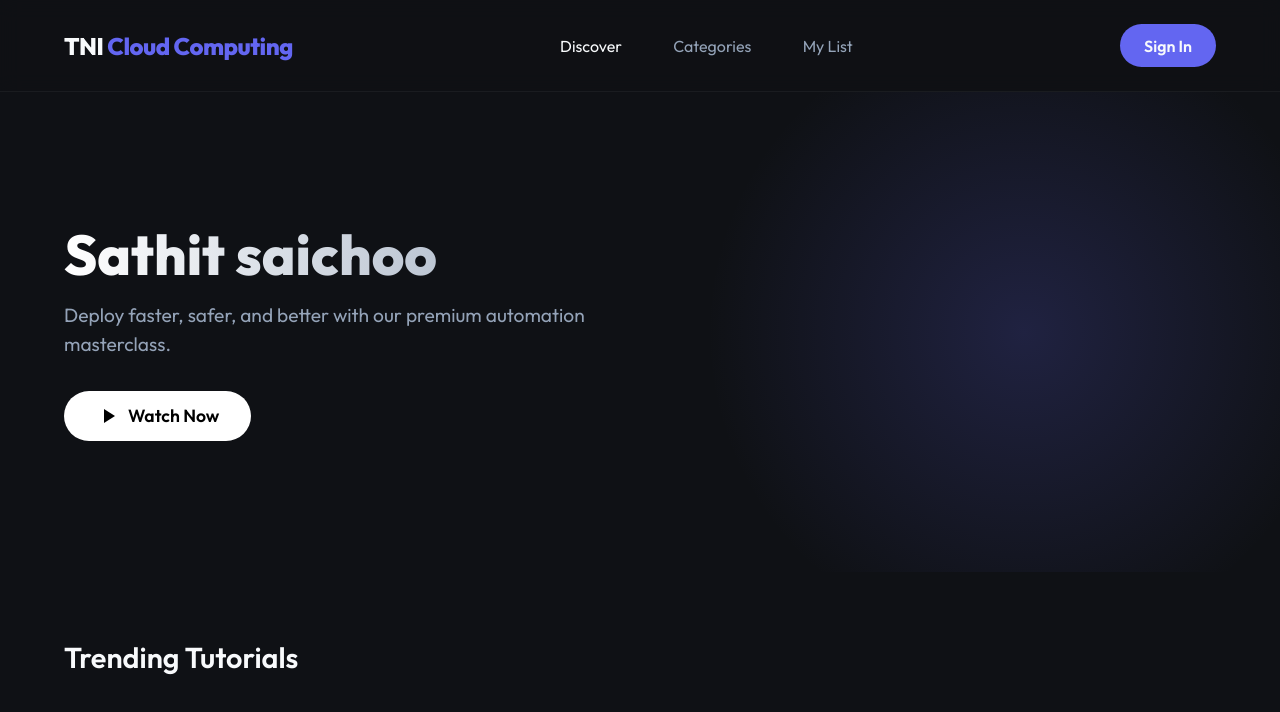
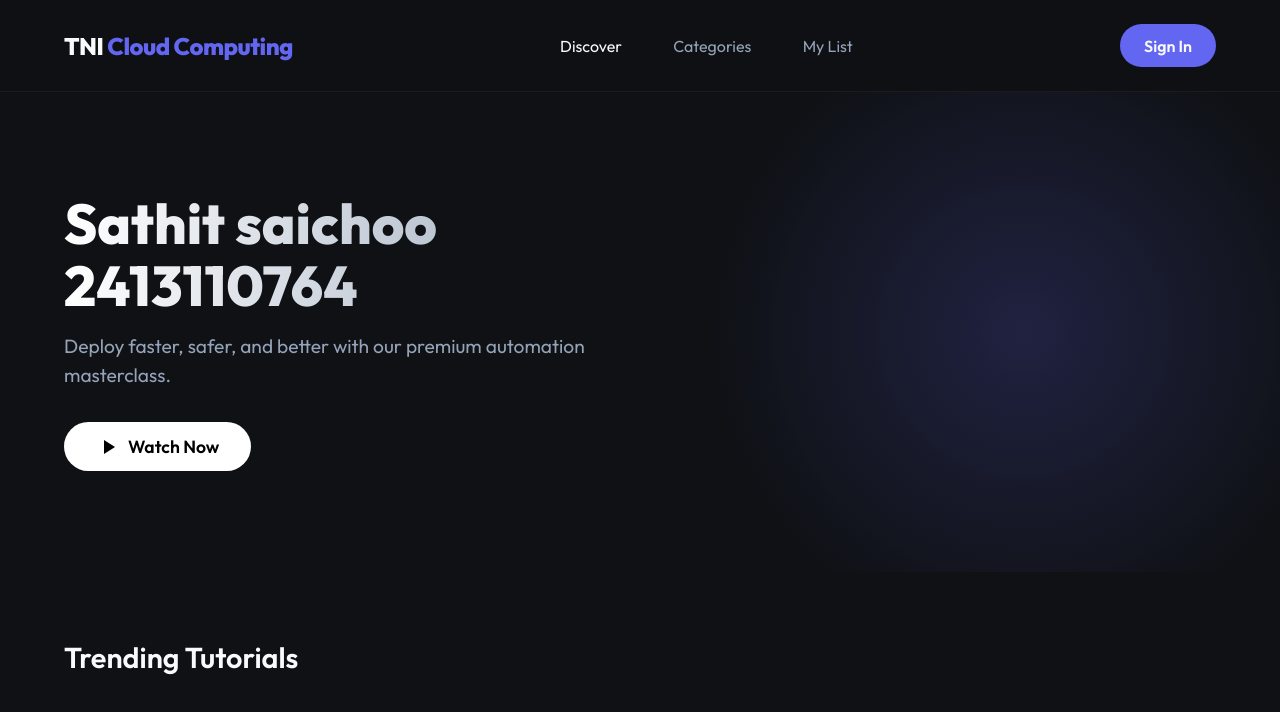
Before and after one commit to SathitSA/cicd-lab, a website: page public/index.html in a window 1280 px wide. Drawn offline with Linux system fonts and the light colour scheme; no server answers.

Commit message:
edit index.html

```diff
--- a/public/index.html
+++ b/public/index.html
@@ -20,7 +20,7 @@
 
     <header class="hero">
         <div class="hero-content">
-            <h1>Sathit saichoo</h1>
+            <h1>Sathit saichoo 2413110764</h1>
             <p>Deploy faster, safer, and better with our premium automation masterclass.</p>
             <button class="play-btn">
                 <svg viewBox="0 0 24 24" fill="currentColor" width="24" height="24">
```
